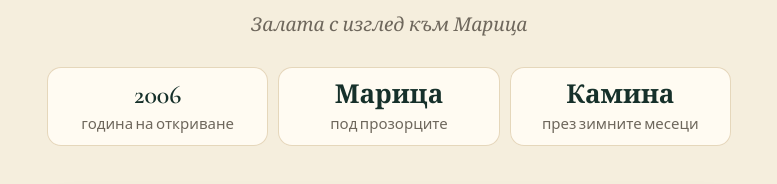
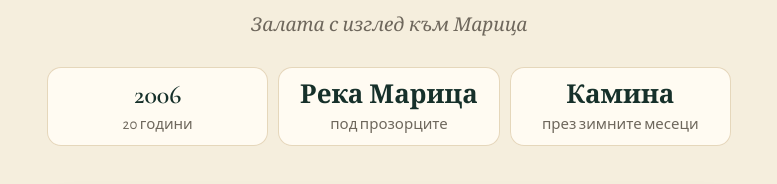
Before and after one commit to chichovci/chichovci.github.io, a plain HTML site: page index.html in a window 1280 px wide. Shown: the part 1832-2016 px from the top of the page, without its empty margins (251-1028 px from the left). Drawn offline with nearby package versions, Linux system fonts and the light colour scheme.

Commit message:
Add files via upload

```diff
--- a/index.html
+++ b/index.html
@@ -157,8 +157,8 @@ footer .links{display:flex;gap:8px 20px;justify-content:center;flex-wrap:wrap;ma
         <p>Залата с изглед към Марица</p>
       </figure>
       <div class="facts">
-        <div><b class="serif">2006</b><span>година на откриване</span></div>
-        <div><b class="serif">Марица</b><span>под прозорците</span></div>
+        <div><b class="serif">2006</b><span>20 години</span></div>
+        <div><b class="serif">Река Марица</b><span>под прозорците</span></div>
         <div><b class="serif">Камина</b><span>през зимните месеци</span></div>
       </div>
     </div>
```
